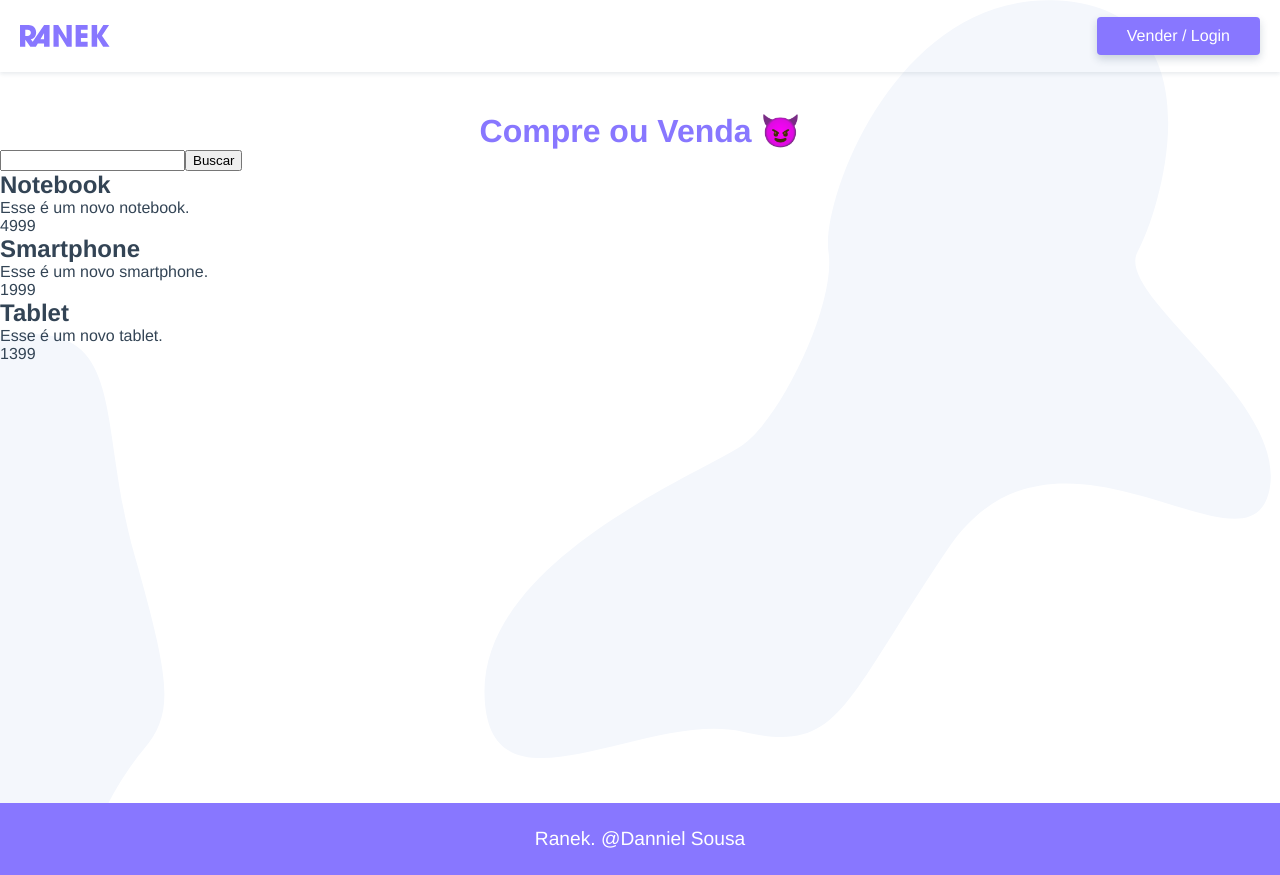
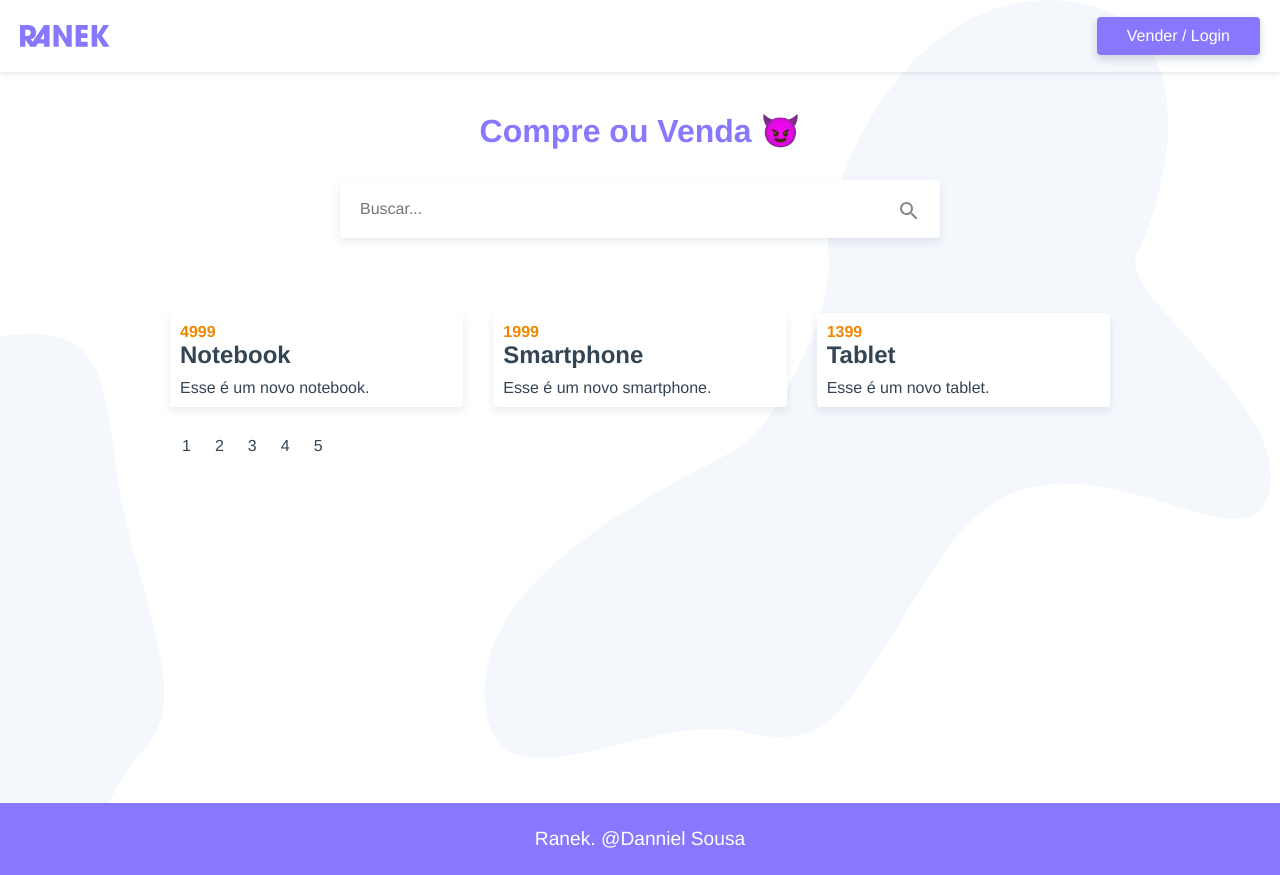
Before and after one commit to dannielfs/ranek, a Vue app: page / in a window 1280 px wide. Built offline with nearby package versions, Linux system fonts and the light colour scheme; data requests are answered from the project's data file.

Commit message:
Alteraçoes para paginar

```diff
--- a/src/App.vue
+++ b/src/App.vue
@@ -77,4 +77,24 @@ img {
 #main {
   flex: 1;
 }
+
+input, textarea {
+  border-radius: 4px;
+  border: 1px solid white;
+  padding: 15px;
+  box-shadow: 0 4px 8px rgba(30, 60, 90, 0.1);
+  transition: all 0.3s;
+  font-size: 1rem;
+  font-family: "Avenir", Helvetica, Arial, sans-serif;
+  margin-bottom: 15px;
+}
+
+input:hover,
+textarea:hover
+input:focus,
+textarea:focus {
+  outline: none;
+  box-shadow: 0 6px 12px rgba(30, 60, 90, 0.2);
+  border-color: #87f;
+}
 </style>
--- a/src/components/ProdutosBuscar.vue
+++ b/src/components/ProdutosBuscar.vue
@@ -1,6 +1,6 @@
 <template>
   <form action="">
-    <input name="busca" id="busca" v-model="busca" type="text">
+    <input name="busca" id="busca" v-model="busca" type="text" placeholder="Buscar...">
     <input type="submit" id="lupa" value="Buscar" @click.prevent="buscarProdutos">
     {{busca}}
   </form>
@@ -23,6 +23,34 @@ export default {
 
 </script>
 
-<style>
+<style scoped>
 
+form {
+  max-width: 600px;
+  margin: 30px auto 60px auto;
+  position: relative;
+}
+
+#busca {
+  width: 100%;
+  padding: 20px;
+  border: none;
+}
+
+#busca:focus, #busca:hover {
+  transform: scale(1.1);
+}
+
+#lupa {
+  width: 62px;
+  height: 62px;
+  background: url('../assets/search.svg') no-repeat center center;
+  text-indent: -150px;
+  border: none;
+  cursor: pointer;
+  position: absolute;
+  top: 0px;
+  right: 0px;
+  box-shadow: none;
+}
 </style>
--- a/src/components/ProdutosLista.vue
+++ b/src/components/ProdutosLista.vue
@@ -1,35 +1,49 @@
+/* eslint-disable no-debugger */
 <template>
   <section class="produtos-container">
-    <div v-for="produto in produtos" :key="produto.id">
+    <div v-if="produtos && produtos.length" class="produtos">
+      <div class="produto" v-for="(produto, index) in produtos" :key="index">
+        <router-link to="/">
           <img
             v-if="produto.fotos"
             :src="produto.fotos[0].src"
             :alt="produto.fotos[0].titulo"
           />
+          <p class="preco">{{ produto.preco }}</p>
           <h2 class="titulo">{{ produto.nome }}</h2>
           <p class="descricao">{{ produto.descricao }}</p>
-      <p clas="preco">{{ produto.preco }}</p>
+        </router-link>
       </div>
+       <ProdutosPaginar :produtosTotal="produtosTotal" :produtosPorPagina="produtosPorPagina"/>
+    </div>
+    <div v-else-if="produtos && produtos.length === 0">
+      <p class="sem-resultados">Busca sem resultado. Tente buscar outro termo.</p>
+    </div>
+    <div v-else></div>
   </section>
 </template>
 
 <script>
 import { api } from "@/services.js";
-import { serialize } from '@/helpers.js';
+import { serialize } from "@/helpers.js";
+import ProdutosPaginar from '@/components/ProdutosPaginar.vue';
 
 export default {
-  name: "ProdutosListar",
-
+  name: "ProdutosLista",
+  components: {
+    ProdutosPaginar
+  },
   data: () => ({
     produtos: null,
-    produtosPorPagina: 9,
+    produtosPorPagina: 3,
+    produtosTotal: 0
   }),
 
   computed: {
     url() {
       const query = serialize(this.$route.query);
       return `/produto?_limit=${this.produtosPorPagina}${query}`;
-    }
+    },
   },
 
   created() {
@@ -38,18 +52,69 @@ export default {
 
   watch: {
     url() {
-      this.getProdutos()
-    }
+      this.getProdutos();
+    },
   },
 
   methods: {
     getProdutos() {
       api.get(this.url).then((response) => {
+        this.produtosTotal = Number(response.headers['x-total-count']);
         this.produtos = response.data;
+        console.log(this.produtosPorPagina)
+        console.log(this.produtosTotal);
+
       });
     },
   },
 };
 </script>
 
-<style></style>
+<style scoped>
+
+.produtos-container {
+  max-width: 1000px;
+  margin: 0 auto;
+}
+
+.produtos {
+  display: grid;
+  grid-template-columns: repeat(3, 1fr);
+  grid-gap: 30px;
+  margin: 30px;
+}
+
+.produto {
+  box-shadow: 0 4px 8px rgba(30, 60, 90, 0.1);
+  padding: 10px;
+  background: #fff;
+  border-radius: 4px;
+  transition: all 0.2s;
+}
+
+.produto:hover {
+  box-shadow: 0 4px 8px rgba(30, 60, 90, 0.2);
+  transform: scale(1.1);
+  position: relative;
+  z-index: 1;
+}
+
+.produto img {
+  border-radius: 4px;
+  margin-bottom: 20px;
+}
+
+.titulo {
+  margin-bottom: 10px;
+}
+
+.preco {
+  font-weight: bold;
+  color: #e80;
+}
+
+.sem-resultados {
+  text-align: center;
+}
+
+</style>
--- /dev/null
+++ b/src/components/ProdutosPaginar.vue
@@ -0,0 +1,58 @@
+<template>
+    <ul v-if="paginasTotal > 1">
+      <li v-for="pagina in paginasTotal" :key="pagina">
+        <router-link :to="{query: query(pagina)}">{{pagina}}</router-link>
+      </li>
+    </ul>
+</template>
+
+<script>
+
+export default {
+  name: "ProdutosPaginar",
+  props: {
+    produtosPorPagina: {
+      type: Number,
+      default: 1
+    },
+    produtosTotal: {
+      type: Number,
+      default: 1
+    }
+  },
+  methods: {
+    query(pagina) {
+      return { ...this.$route.query, _page: pagina }
+    }
+  },
+  computed: {
+    paginasTotal() {
+      const total = this.produtosTotal / this.produtosPorPagina;
+      return (total != Infinity) ? Math.ceil(total) : 0;
+    }
+  }
+}
+
+</script>
+
+<style scoped>
+  ul {
+    grid-column: 1 / -1;
+  }
+  li {
+    display: inline-block;
+  }
+
+  li a {
+    padding: 2px 8px;
+    border-radius: 2px;
+    margin: 4px;
+
+  }
+
+  li a.router-link-exact-active, li a:hover{
+    background: #87f;
+    color: #fff;
+  }
+
+</style>
--- a/src/shared/ranek.json
+++ b/src/shared/ranek.json
@@ -39,6 +39,114 @@
       "vendido": "false",
       "descricao": "Esse é um novo tablet.",
       "fotos": null
+    },
+    {
+      "id": "notebook",
+      "nome": "Notebook",
+      "usuario_id": "andre@origamid.com",
+      "preco": "4999",
+      "vendido": "false",
+      "descricao": "Esse é um novo notebook.",
+      "fotos": null
+    },
+    {
+      "id": "smartphone",
+      "nome": "Smartphone",
+      "usuario_id": "andre@origamid.com",
+      "preco": "1999",
+      "vendido": "false",
+      "descricao": "Esse é um novo smartphone.",
+      "fotos": null
+    },
+    {
+      "id": "tablet",
+      "nome": "Tablet",
+      "usuario_id": "andre@origamid.com",
+      "preco": "1399",
+      "vendido": "false",
+      "descricao": "Esse é um novo tablet.",
+      "fotos": null
+    },
+    {
+      "id": "notebook",
+      "nome": "Notebook",
+      "usuario_id": "andre@origamid.com",
+      "preco": "4999",
+      "vendido": "false",
+      "descricao": "Esse é um novo notebook.",
+      "fotos": null
+    },
+    {
+      "id": "smartphone",
+      "nome": "Smartphone",
+      "usuario_id": "andre@origamid.com",
+      "preco": "1999",
+      "vendido": "false",
+      "descricao": "Esse é um novo smartphone.",
+      "fotos": null
+    },
+    {
+      "id": "tablet",
+      "nome": "Tablet",
+      "usuario_id": "andre@origamid.com",
+      "preco": "1399",
+      "vendido": "false",
+      "descricao": "Esse é um novo tablet.",
+      "fotos": null
+    },
+    {
+      "id": "notebook",
+      "nome": "Notebook",
+      "usuario_id": "andre@origamid.com",
+      "preco": "4999",
+      "vendido": "false",
+      "descricao": "Esse é um novo notebook.",
+      "fotos": null
+    },
+    {
+      "id": "smartphone",
+      "nome": "Smartphone",
+      "usuario_id": "andre@origamid.com",
+      "preco": "1999",
+      "vendido": "false",
+      "descricao": "Esse é um novo smartphone.",
+      "fotos": null
+    },
+    {
+      "id": "tablet",
+      "nome": "Tablet",
+      "usuario_id": "andre@origamid.com",
+      "preco": "1399",
+      "vendido": "false",
+      "descricao": "Esse é um novo tablet.",
+      "fotos": null
+    },
+    {
+      "id": "notebook",
+      "nome": "Notebook",
+      "usuario_id": "andre@origamid.com",
+      "preco": "4999",
+      "vendido": "false",
+      "descricao": "Esse é um novo notebook.",
+      "fotos": null
+    },
+    {
+      "id": "smartphone",
+      "nome": "Smartphone",
+      "usuario_id": "andre@origamid.com",
+      "preco": "1999",
+      "vendido": "false",
+      "descricao": "Esse é um novo smartphone.",
+      "fotos": null
+    },
+    {
+      "id": "tablet",
+      "nome": "Tablet",
+      "usuario_id": "andre@origamid.com",
+      "preco": "1399",
+      "vendido": "false",
+      "descricao": "Esse é um novo tablet.",
+      "fotos": null
     }
   ]
 }
```
Also changed, not shown: package.json (+7 -3 lines). Lines whose indentation alone changed are shown as unchanged.
